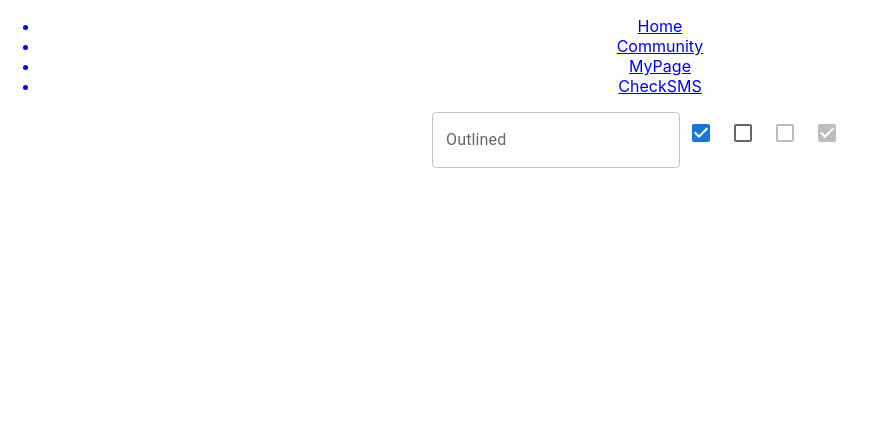
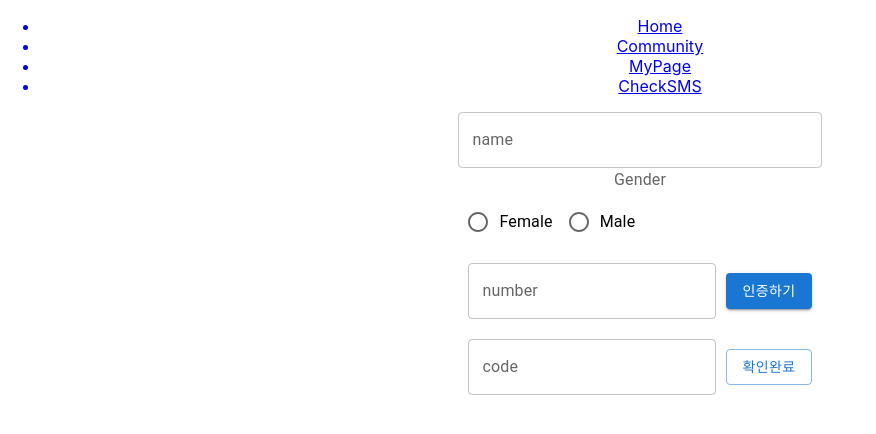
Before and after one commit to uccwal/node_simple_project, a React (Create React App) app: page /checkSMS in a window 1280 px wide. Shown: the top 434 px of the page, without its empty margins (0-876 px from the left). Built offline with nearby package versions, Linux system fonts and the light colour scheme.

Commit message:
Form data -> json으로 가공

```diff
--- a/package.json
+++ b/package.json
@@ -13,6 +13,7 @@
     "@testing-library/jest-dom": "^5.17.0",
     "@testing-library/react": "^13.4.0",
     "@testing-library/user-event": "^13.5.0",
+    "axios": "^1.4.0",
     "cors": "^2.8.5",
     "mysql": "^2.18.1",
     "react": "^18.2.0",
--- a/src/components/checkSMS.js
+++ b/src/components/checkSMS.js
@@ -1,20 +1,22 @@
 import React from 'react';
-import {TextField} from "@mui/material";
-import Checkbox from '@mui/material/Checkbox';
+import CheckForm from "./checkSMS/checkForm";
+
+
+
 
 
 const label = { inputProps: { 'aria-label': 'Checkbox demo' } };
 const CheckSms = () => {
+
+    const checkBoxFlex = {
+        display:"flex",
+        justifyContent: "center"
+    }
     return (
-        <div>
-        <TextField id="outlined-basic" label="Outlined" variant="outlined" />
+        <div style={checkBoxFlex}>
+            <CheckForm/>
 
-
-        <Checkbox {...label} defaultChecked />
-        <Checkbox {...label} />
-        <Checkbox {...label} disabled />
-        <Checkbox {...label} disabled checked />
-    </div>
+        </div>
     );
 };
 
--- /dev/null
+++ b/src/components/checkSMS/checkForm.js
@@ -0,0 +1,90 @@
+import React, {Fragment, useState} from 'react';
+import {Button, FormControl, FormControlLabel, FormLabel, Radio, RadioGroup, TextField} from "@mui/material";
+import axios from 'axios';
+const CheckForm = () => {
+
+    const checkBoxFlex = {
+        display:"flex",
+        alignItems: "center",
+        margin:"10px"
+    }
+    const ml10 = {
+        marginLeft:"10px"
+    }
+
+
+    const [formData, setFormData] = useState({
+        name: '',
+        gender: '',
+        number: '',
+        code: '',
+    });
+
+    const handleChange = (event) => {
+        const { name, value } = event.target;
+        setFormData((prevData) => ({
+            ...prevData,
+            [name]: value,
+        }));
+    };
+
+    const handleSubmit = () => {
+        const jsonData = JSON.stringify(formData);
+
+        axios.post('YOUR_API_URL', jsonData, {
+            headers: {
+                'Content-Type': 'application/json',
+            },
+        })
+            .then((response) => {
+                console.log('Response:', response.data);
+            })
+            .catch((error) => {
+                console.error('Error:', error);
+            });
+    };
+
+    const handleSubmit2 = () => {
+        const jsonData = JSON.stringify(formData);
+        console.log(jsonData);
+    }
+
+
+    return (
+        <div>
+            <FormControl>
+                <TextField  label="name" variant="outlined" name="name" value={formData.name}
+                            onChange={handleChange}/>
+
+
+
+                <FormLabel id="demo-row-radio-buttons-group-label">Gender</FormLabel>
+                <RadioGroup
+                    row
+                    aria-labelledby="demo-row-radio-buttons-group-label"
+                    name="gender"
+                    style={checkBoxFlex}
+                    value={formData.gender}
+                    onChange={handleChange}
+                >
+                    <FormControlLabel value="female" control={<Radio />} label="Female" />
+                    <FormControlLabel value="male" control={<Radio />} label="Male" />
+
+                </RadioGroup>
+
+                <div style={checkBoxFlex}>
+                <TextField  label="number" variant="outlined" name="number" value={formData.number}
+                           onChange={handleChange}/>
+                    <Button style={ml10} variant="contained" onClick={handleSubmit2}>인증하기</Button>
+                </div>
+                <div style={checkBoxFlex}>
+                <TextField  label="code" variant="outlined" name="code" value={formData.code}
+                           onChange={handleChange}/>
+                    <Button style={ml10} variant="outlined" onClick={handleSubmit}>확인완료</Button>
+                </div>
+            </FormControl>
+        </div>
+    );
+};
+
+export default CheckForm;
```
Also changed, not shown: src/components/checkSMS/checkCode.js (added, +12 -0 lines), src/components/checkSMS/checkGender.js (added, +23 -0 lines), src/components/checkSMS/checkName.js (added, +13 -0 lines), src/components/checkSMS/checkNumber.js (added, +12 -0 lines), 1 other file (tests, documents, lock files or other folders).
